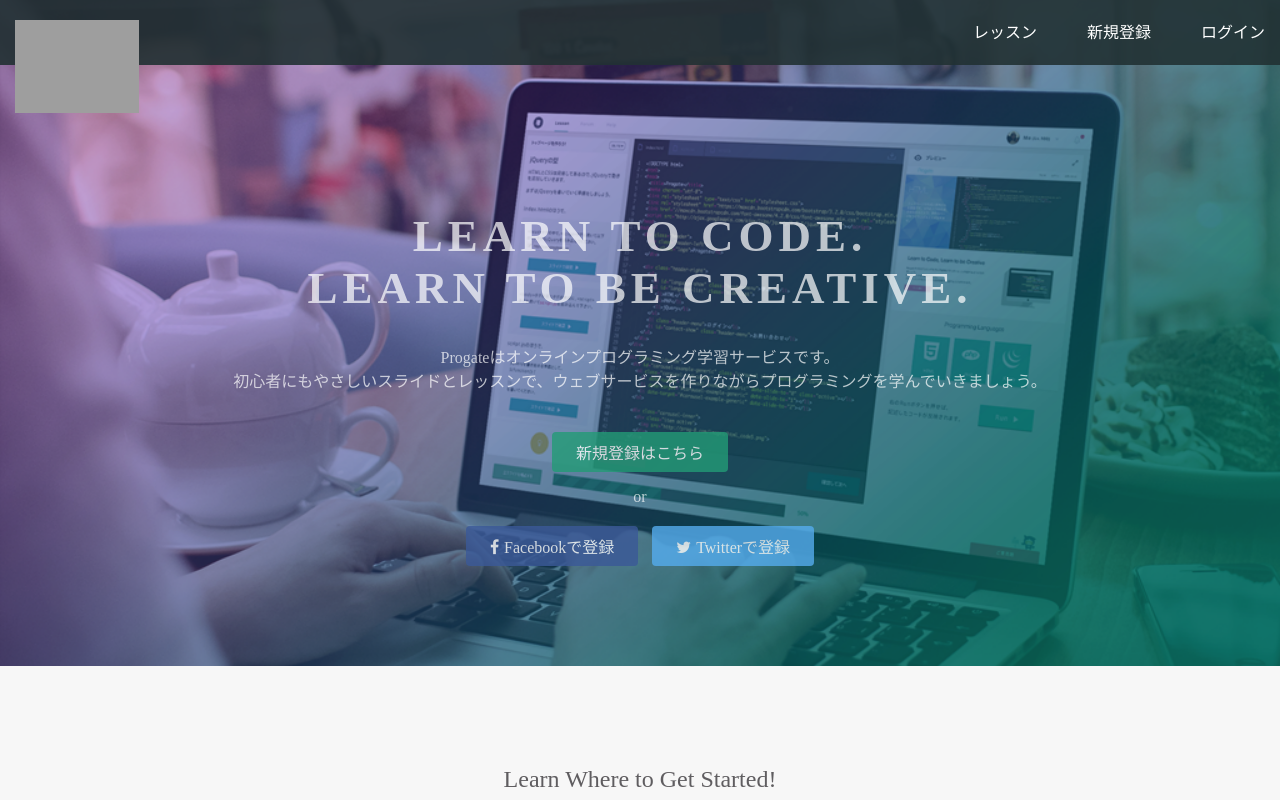
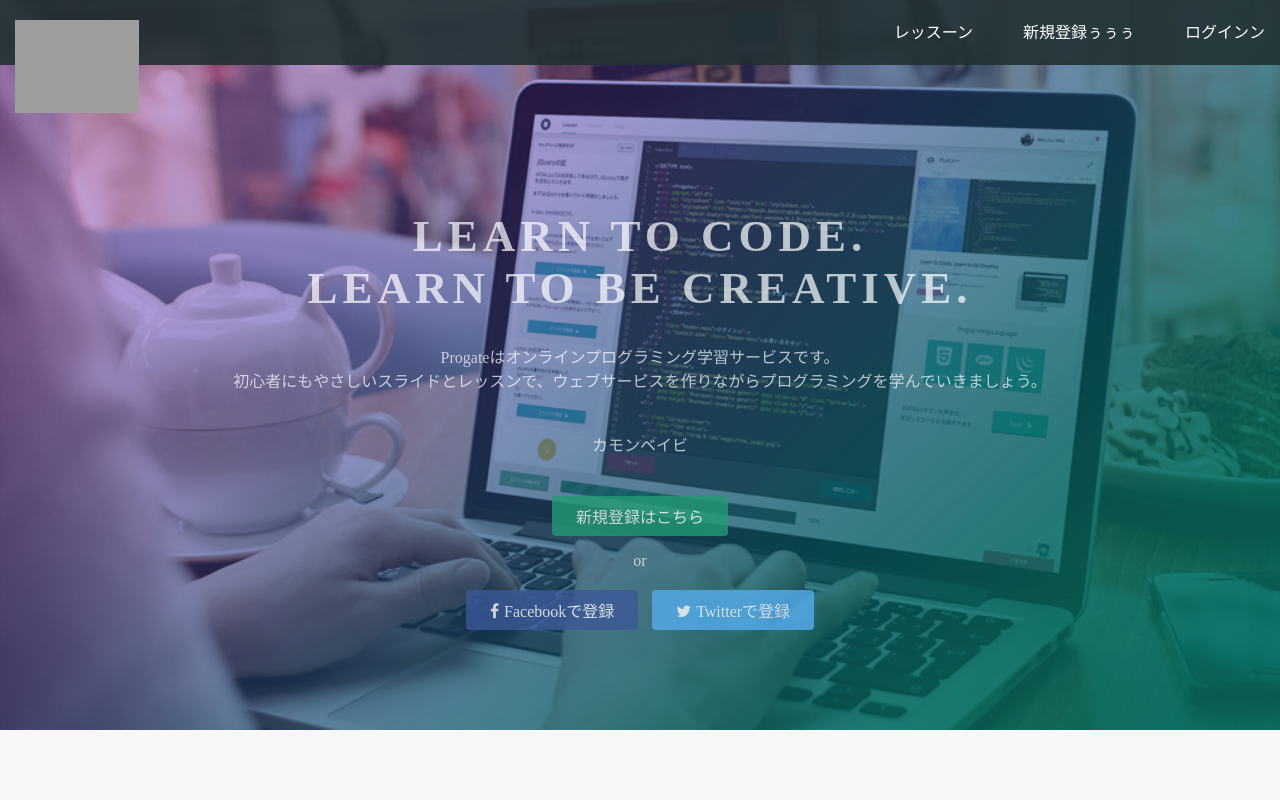
Before and after one commit to hatnakk/hatnakk.github.io, a plain HTML site: page index.html in a window 1280 px wide. Shown: the top 800 px of the page. Drawn offline with Linux system fonts and the light colour scheme; grey boxes are pictures that could not be loaded.

Commit message:
Update index.html

```diff
--- a/index.html
+++ b/index.html
@@ -15,9 +15,9 @@
       </div>
       <span class="fa fa-bars menu-icon"></span>
       <div class="header-right">
-        <a href="#">レッスン</a>
-        <a href="#">新規登録</a>
-        <a href="#" class="login">ログイン</a>
+        <a href="#">レッスーン</a>
+        <a href="#">新規登録ぅぅぅ</a>
+        <a href="#" class="login">ログインン</a>
       </div>
     </div>
   </header>
@@ -25,6 +25,7 @@
     <div class="container">
       <h1>LEARN TO CODE.<br>LEARN TO BE CREATIVE.</h1>
       <p>Progateはオンラインプログラミング学習サービスです。<br>初心者にもやさしいスライドとレッスンで、ウェブサービスを作りながらプログラミングを学んでいきましょう。</p>
+      <p>カモンベイビ</p>
       <div class="btn-wrapper">
         <a href="#" class="btn signup">新規登録はこちら</a>
         <p>or</p>
```
